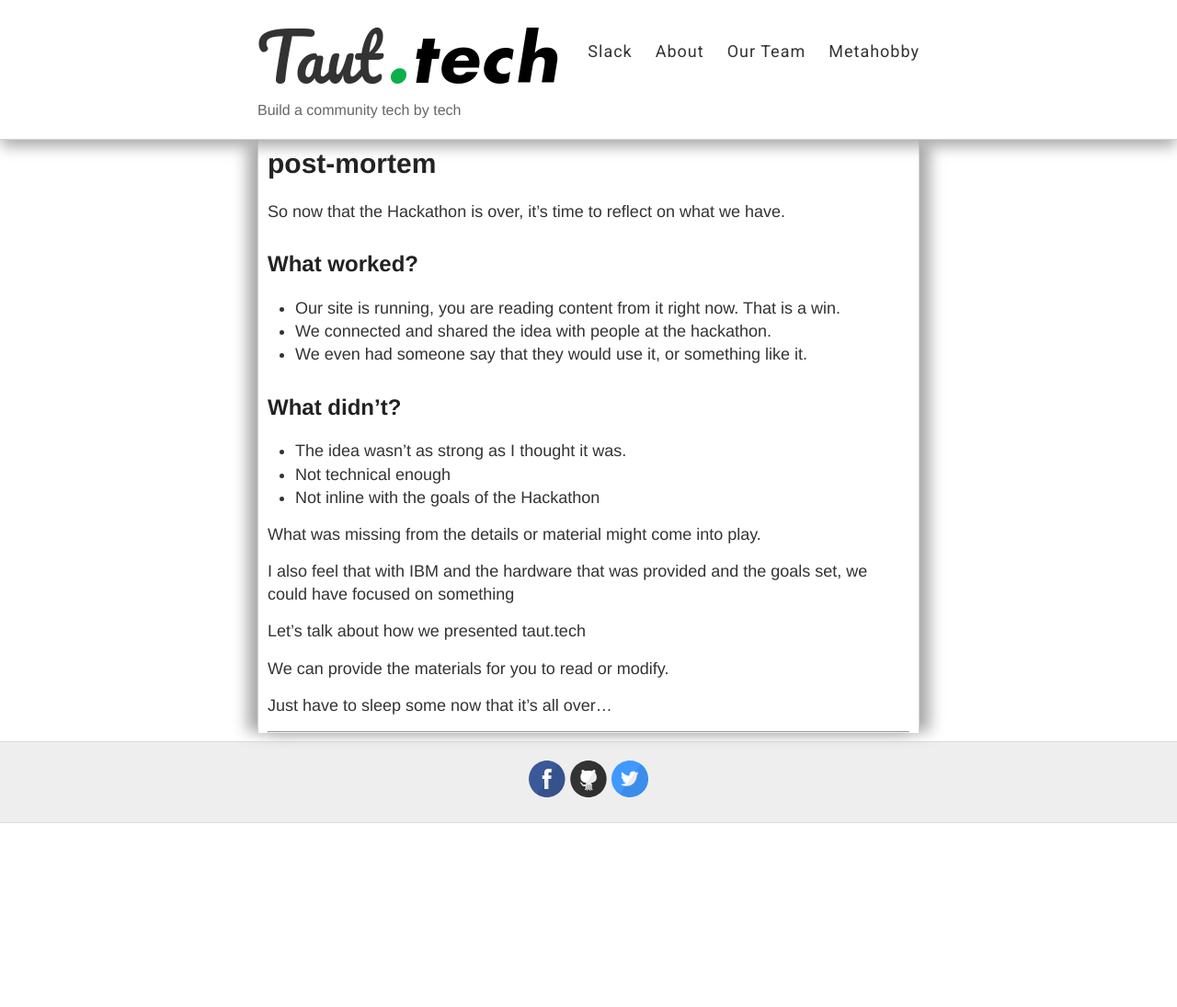
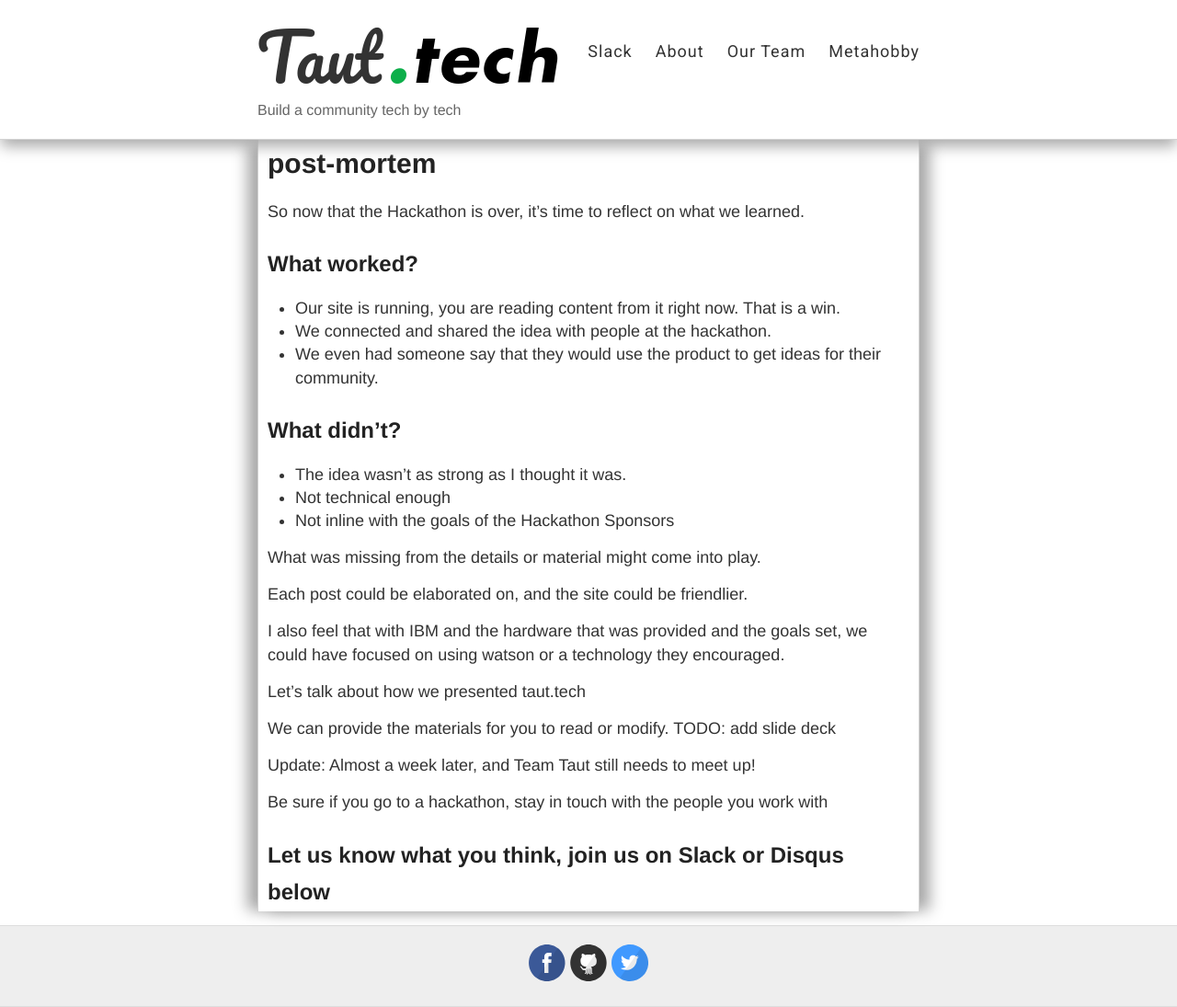
Before and after one commit to qst0/taut.tech, a Jekyll site: the page built from post-mortem.md, in a window 1280 px wide. Shown: the whole page at 92% size. Built offline with Jekyll 4.4.1, drawn with Linux system fonts in a browser that asks for light colours; comment, search, counter and statistics services are not loaded; before the commit the page ends 900 px from its top, so only the background shows below that.

Commit message:
Update post-mortem.md

```diff
--- a/post-mortem.md
+++ b/post-mortem.md
@@ -4,31 +4,37 @@
 permalink: /post-mortem/
 ---
 
-So now that the Hackathon is over, it's time to reflect on what we have.
+So now that the Hackathon is over, it's time to reflect on what we learned.
 
 ## What worked?
 
 * Our site is running, you are reading content from it right now. That is a win.
 * We connected and shared the idea with people at the hackathon.
-* We even had someone say that they would use it, or something like it.
+* We even had someone say that they would use the product to get ideas for their community.
 
 ## What didn't?
 
 * The idea wasn't as strong as I thought it was.
 * Not technical enough
-* Not inline with the goals of the Hackathon
+* Not inline with the goals of the Hackathon Sponsors
 
 What was missing from the details or material might come into play.
 
-I also feel that with IBM and the hardware that was provided and the goals set, we could have focused on something
+Each post could be elaborated on, and the site could be friendlier.
 
+I also feel that with IBM and the hardware that was provided and the goals set,
+we could have focused on using watson or a technology they encouraged.
 
 Let's talk about how we presented taut.tech
 
 We can provide the materials for you to read or modify.
+TODO: add slide deck
 
-Just have to sleep some now that it's all over...
+Update: Almost a week later, and Team Taut still needs to meet up!
 
+Be sure if you go to a hackathon, stay in touch with the people you work with
+
+Let us know what you think, join us on Slack or Disqus below
 ---
 
 {% include disqus.html %}
```
